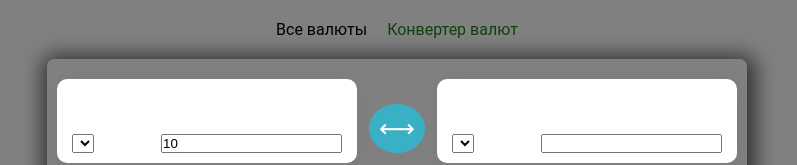
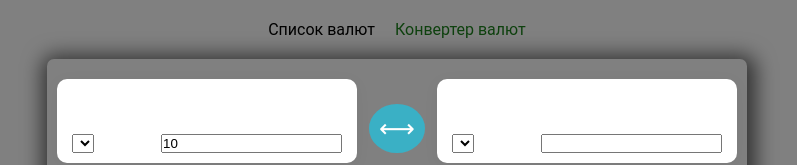
Before and after one commit to qSatan1s/CurrencyConverter, a Vue app: page /currencyConverter in a window 1280 px wide. Shown: the top 165 px of the page, without its empty margins (243-1040 px from the left). Built offline with nearby package versions, Linux system fonts and the light colour scheme; no server answers.

Commit message:
fix router-link name

```diff
--- a/src/App.vue
+++ b/src/App.vue
@@ -1,7 +1,7 @@
 <template>
   <div>
     <nav class="nav">
-      <router-link exact active-class="active" to="/"> Все валюты </router-link>
+      <router-link exact active-class="active" to="/">Список валют</router-link>
       <router-link active-class="active" to="/currencyConverter">
         Конвертер валют
       </router-link>
```
